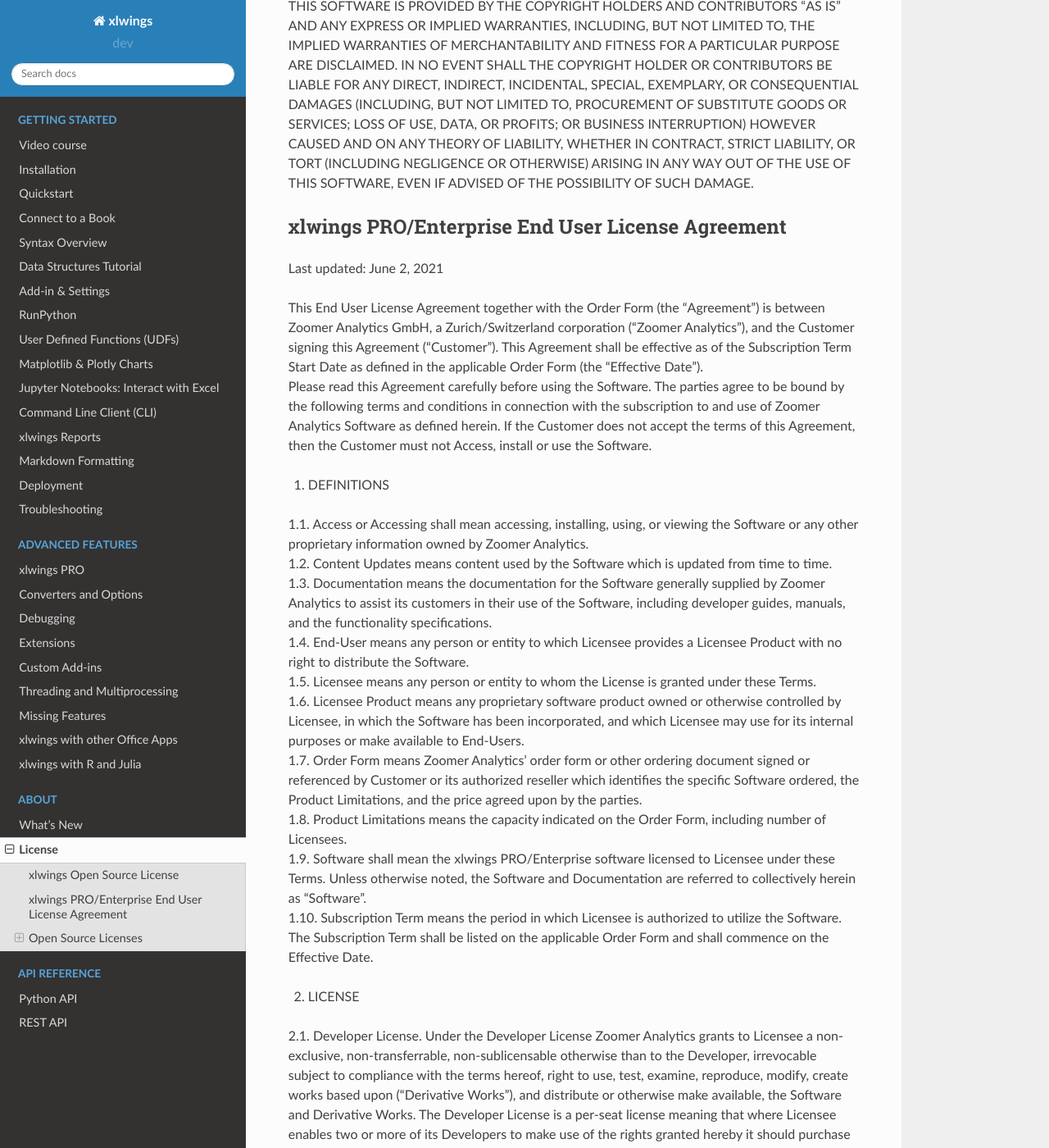
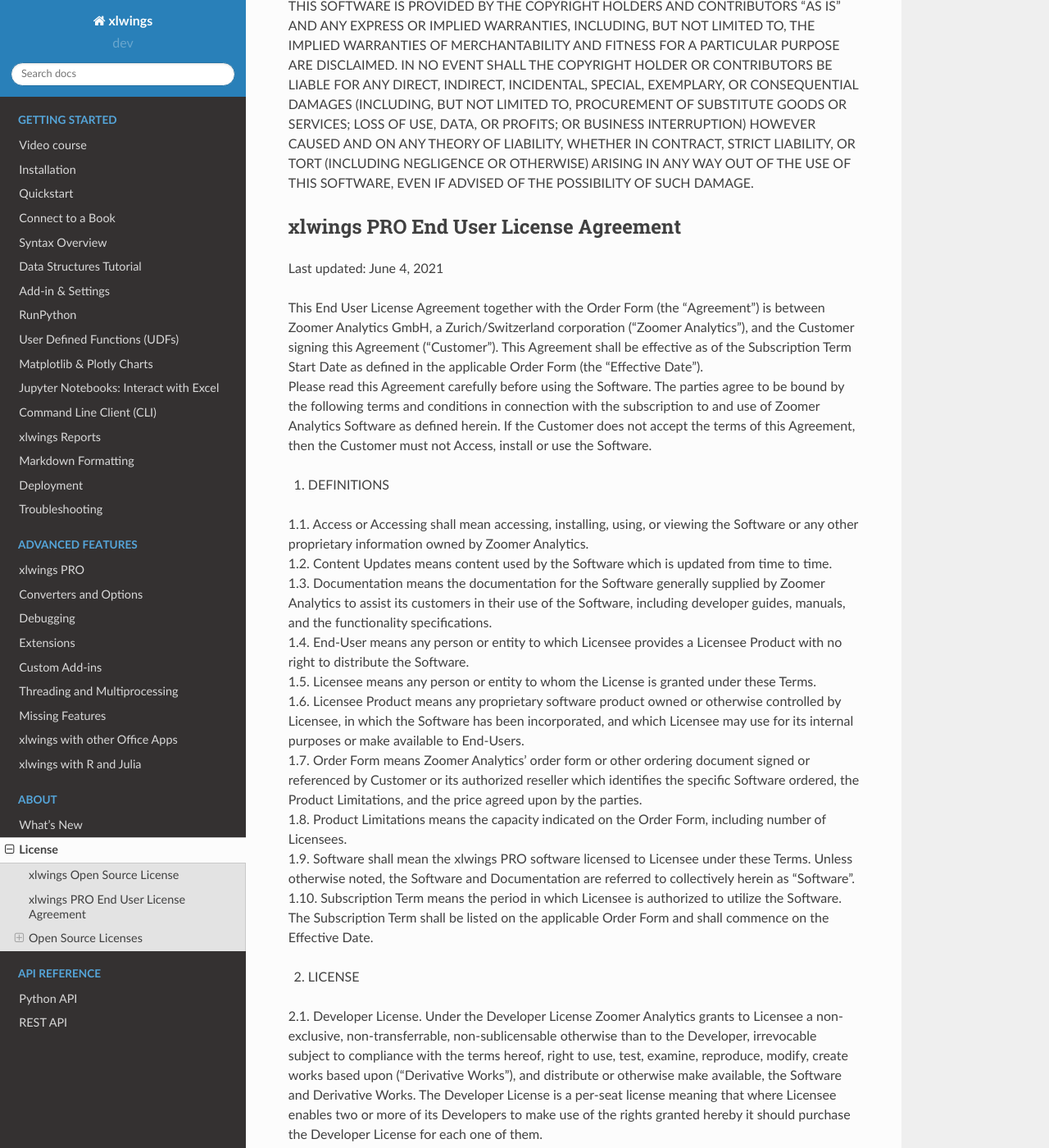
Before and after one commit to xlwings/xlwings, a Sphinx documentation site: the page built from docs/license.rst, in a window 1280 px wide and 1400 px high, scrolled down 798 px. Shown: the whole window at 82% size. Built offline with Sphinx 7.4.7 and the Read the Docs theme 2.0.0, drawn with Linux system fonts in a browser that asks for light colours.

Commit message:
simplified pro license

```diff
--- a/docs/license.rst
+++ b/docs/license.rst
@@ -42,10 +42,10 @@
 
 .. _commercial_license:
 
-xlwings PRO/Enterprise End User License Agreement
--------------------------------------------------
+xlwings PRO End User License Agreement
+--------------------------------------
 
-Last updated: June 2, 2021
+Last updated: June 4, 2021
 
 | This End User License Agreement together with the Order Form (the “Agreement”) is between Zoomer Analytics GmbH, a Zurich/Switzerland corporation (“Zoomer Analytics”), and the Customer signing this Agreement (“Customer”). This Agreement shall be effective as of the Subscription Term Start Date as defined in the applicable Order Form (the “Effective Date”).
 | Please read this Agreement carefully before using the Software. The parties agree to be bound by the following terms and conditions in connection with the subscription to and use of Zoomer Analytics Software as defined herein. If the Customer does not accept the terms of this Agreement, then the Customer must not Access, install or use the Software.
@@ -61,7 +61,7 @@
 | 1.6.	Licensee Product means any proprietary software product owned or otherwise controlled by Licensee, in which the Software has been incorporated, and which Licensee may use for its internal purposes or make available to End-Users.
 | 1.7.	Order Form means Zoomer Analytics’ order form or other ordering document signed or referenced by Customer or its authorized reseller which identifies the specific Software ordered, the Product Limitations, and the price agreed upon by the parties.
 | 1.8.	Product Limitations means the capacity indicated on the Order Form, including number of Licensees.
-| 1.9.	Software shall mean the xlwings PRO/Enterprise software licensed to Licensee under these Terms. Unless otherwise noted, the Software and Documentation are referred to collectively herein as “Software”.
+| 1.9.	Software shall mean the xlwings PRO software licensed to Licensee under these Terms. Unless otherwise noted, the Software and Documentation are referred to collectively herein as “Software”.
 | 1.10.	Subscription Term means the period in which Licensee is authorized to utilize the Software. The Subscription Term shall be listed on the applicable Order Form and shall commence on the Effective Date.
 
 2.	LICENSE
```
